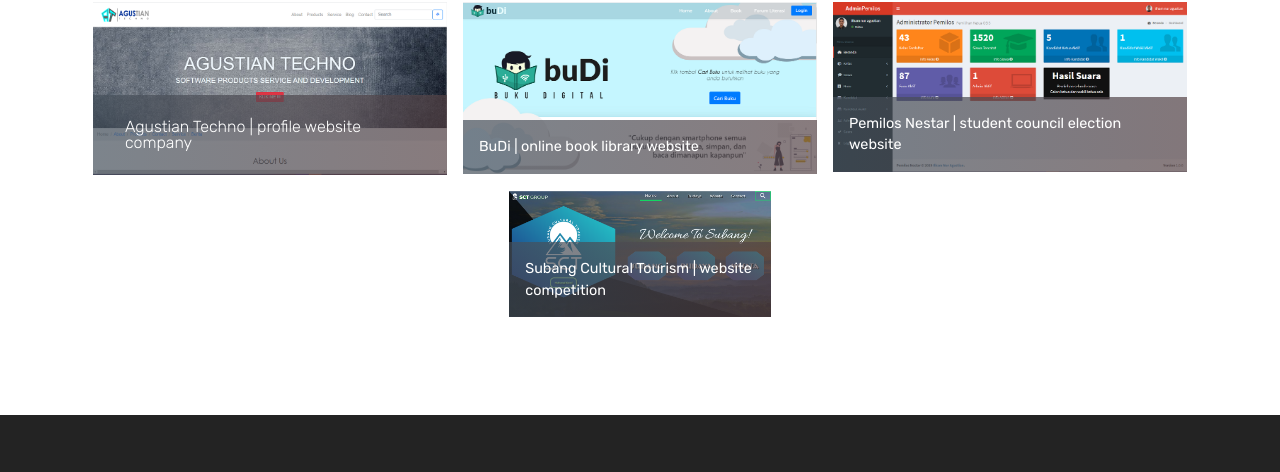
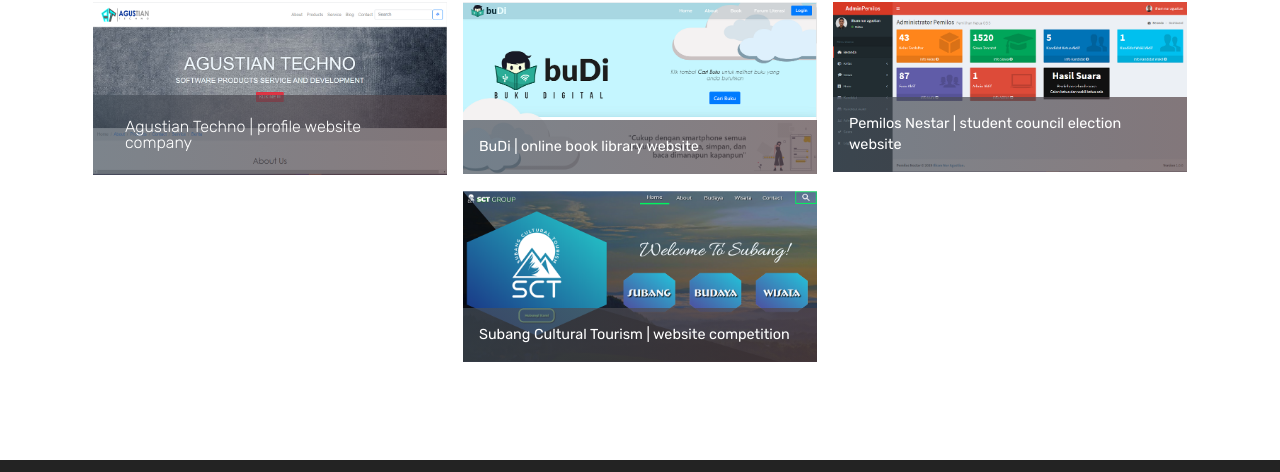
Before and after one commit to ilhamnuragustian/profile, a plain HTML site: page index.html in a window 1280 px wide. Shown: the part 3411-3883 px from the top of the page. Drawn offline with Linux system fonts and the light colour scheme; files whose address does not match are found by name.

Commit message:
reorder grid portfolio

```diff
--- a/index.html
+++ b/index.html
@@ -467,7 +467,7 @@
                 </div>
               </div>
               <div class="row-second row justify-content-center m-0">
-                <div class="mbr-gallery-item col-lg-3 col-md-6 col-sm-12 p-2" data-video-url="false">
+                <div class="mbr-gallery-item col-lg-4 col-md-4 col-sm-12 p-2" data-video-url="false">
                   <div href="#lb-gallery4-q" data-slide-to="3" data-toggle="modal">
                     <img src="assets/images/project_4.PNG" alt="" title="" />
                     <span class="icon-focus"></span>
@@ -476,7 +476,7 @@
                     </span>
                   </div>
                 </div>
-                <!-- <div class="mbr-gallery-item col-lg-3 col-md-6 col-sm-12 p-2" data-video-url="false">
+                <!-- <div class="mbr-gallery-item col-lg-4 col-md-4 col-sm-12 p-2" data-video-url="false">
                   <div href="#lb-gallery4-q" data-slide-to="4" data-toggle="modal">
                     <img src="assets/images/pict2-800x600-800x600.png" alt="" title="" />
                     <span class="icon-focus"></span>
@@ -485,18 +485,9 @@
                     </span>
                   </div>
                 </div>
-                <div class="mbr-gallery-item col-lg-3 col-md-6 col-sm-12 p-2" data-video-url="false">
+                <div class="mbr-gallery-item col-lg-4 col-md-4 col-sm-12 p-2" data-video-url="false">
                   <div href="#lb-gallery4-q" data-slide-to="5" data-toggle="modal">
                     <img src="assets/images/pict3-800x600-800x600.jpg" alt="" title="" />
-                    <span class="icon-focus"></span>
-                    <span class="mbr-gallery-title mbr-fonts-style display-7">
-                      manipulation ART
-                    </span>
-                  </div>
-                </div>
-                <div class="mbr-gallery-item col-lg-3 col-md-6 col-sm-12 p-2" data-video-url="false">
-                  <div href="#lb-gallery4-q" data-slide-to="6" data-toggle="modal">
-                    <img src="assets/images/starmaker-2000x1500-800x600.png" alt="" title="" />
                     <span class="icon-focus"></span>
                     <span class="mbr-gallery-title mbr-fonts-style display-7">
                       manipulation ART
```
